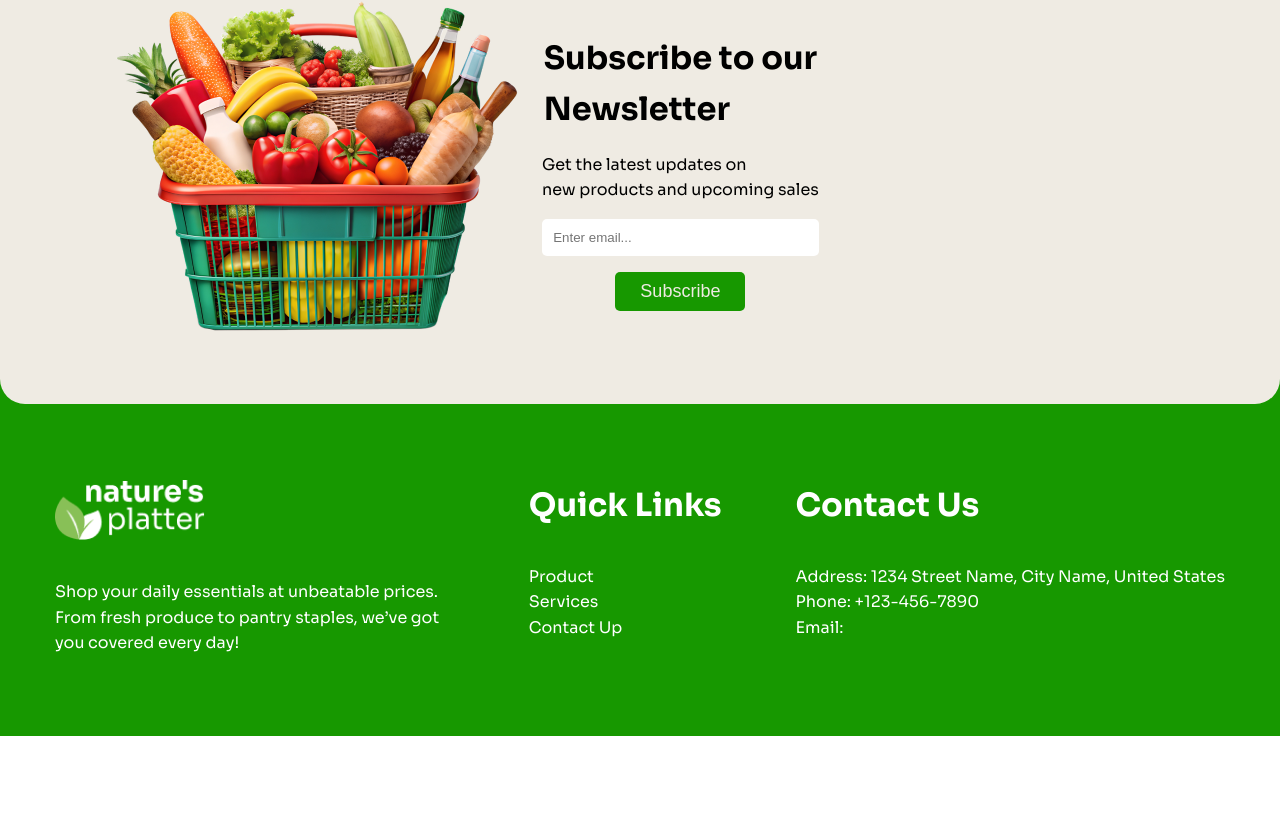
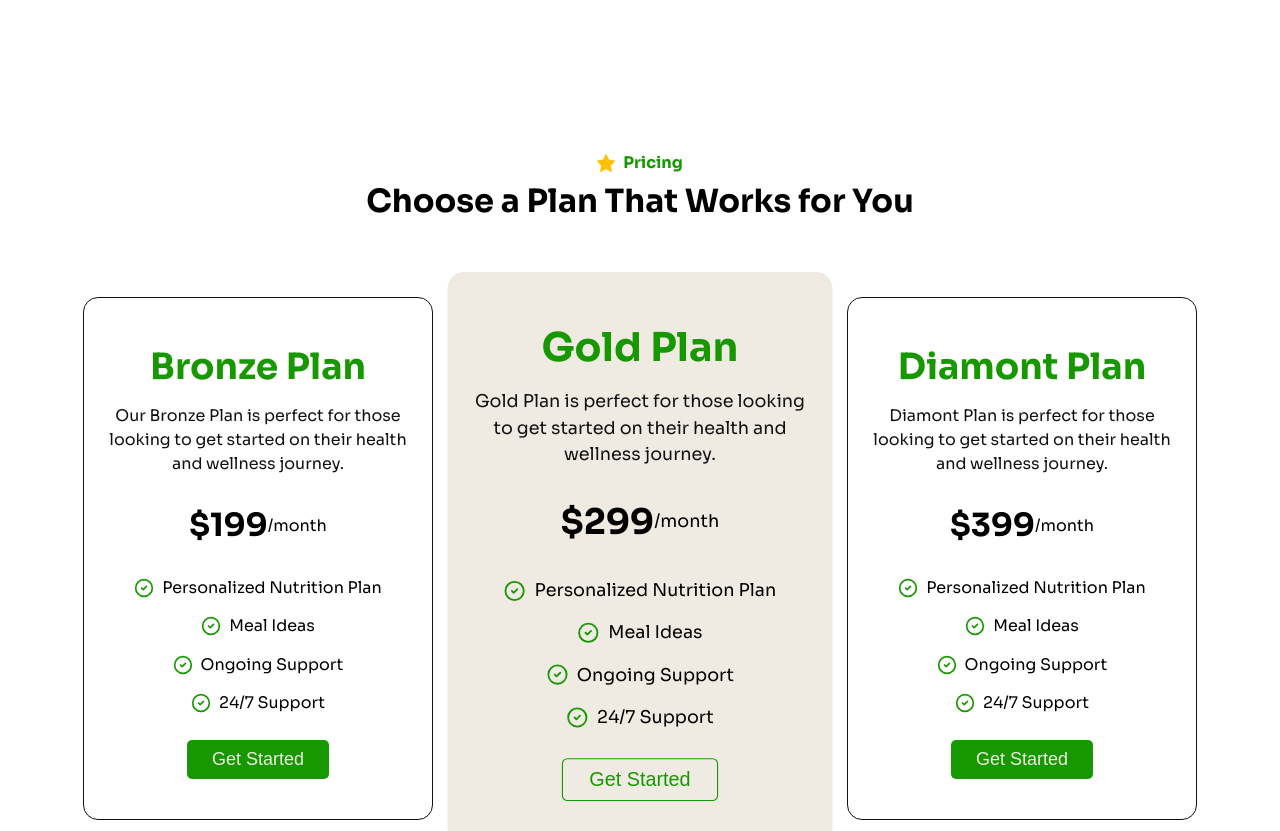
Before and after one commit to shahidul1920/turbo-octo-invention, a React (Vite) app: page /services in a window 1280 px wide. Shown: the part 2300-3131 px from the top of the page. Before the commit the page ends 3036 px from the top, so only its background shows below. Built offline with nearby package versions, Linux system fonts and the light colour scheme.

Commit message:
service page done

```diff
--- a/src/pages/ServicePage.jsx
+++ b/src/pages/ServicePage.jsx
@@ -1,4 +1,4 @@
-import { ChevronRight } from "lucide-react";
+import { ChevronRight, CircleCheck } from "lucide-react";
 import React from "react";
 
 export default function ServicePage() {
@@ -143,6 +143,120 @@ export default function ServicePage() {
           </div>
         </div>
       </div>
+
+      {/* pricing */}
+
+      <div className="pricingSec">
+
+        <div className="title container">
+          <div className="subTitle">
+          <img src="/star.png" alt="" />
+          <h4>Pricing</h4>
+          </div>
+          <h1>Choose a Plan That Works for You</h1>
+        </div>
+
+        <div className="container flex flex-cn">
+
+          {/* 1 */}
+
+          <div className="priceCard">
+
+            <div className="headNp">
+              <h2>Bronze Plan</h2>
+              <p>
+                Our Bronze Plan is perfect for those looking to get started on
+                their health and wellness journey.
+              </p>
+            </div>
+
+            <div className="price">
+              <h1>$199</h1><span>/month</span>
+            </div>
+
+            <div className="featureList">
+              <ul>
+                <li><CircleCheck /> Personalized nutrition plan</li>
+                <li><CircleCheck /> Meal ideas</li>
+                <li><CircleCheck /> Ongoing support</li>
+                <li><CircleCheck /> 24/7 Support</li>
+              </ul>
+            </div>
+
+            <div className="button">
+              <button className="btn btn-p">Get Started</button>
+            </div>
+
+          </div>
+
+          {/* 2 */}
+
+          <div className="priceCard">
+
+            <div className="headNp">
+              <h2>Gold Plan</h2>
+              <p>
+                Gold Plan is perfect for those looking to get started on
+                their health and wellness journey.
+              </p>
+            </div>
+
+            <div className="price">
+              <h1>$299</h1><span>/month</span>
+            </div>
+
+            <div className="featureList">
+              <ul>
+                <li><CircleCheck /> Personalized nutrition plan</li>
+                <li><CircleCheck /> Meal ideas</li>
+                <li><CircleCheck /> Ongoing support</li>
+                <li><CircleCheck /> 24/7 Support</li>
+              </ul>
+            </div>
+
+            <div className="button">
+              <button className="btn btn-s">Get Started</button>
+            </div>
+
+          </div>
+
+          {/* 3 */}
+
+          <div className="priceCard">
+
+            <div className="headNp">
+              <h2>Diamont Plan</h2>
+              <p>
+                Diamont Plan is perfect for those looking to get started on
+                their health and wellness journey.
+              </p>
+            </div>
+
+            <div className="price">
+              <h1>$399</h1><span>/month</span>
+            </div>
+
+            <div className="featureList">
+              <ul>
+                <li><CircleCheck /> Personalized nutrition plan</li>
+                <li><CircleCheck /> Meal ideas</li>
+                <li><CircleCheck /> Ongoing support</li>
+                <li><CircleCheck /> 24/7 Support</li>
+              </ul>
+            </div>
+
+            <div className="button">
+              <button className="btn btn-p">Get Started</button>
+            </div>
+
+          </div>
+
+
+        </div>
+      </div>
+
+
+
     </div>
   );
 }
--- a/src/scss/_design.scss
+++ b/src/scss/_design.scss
@@ -608,3 +608,69 @@ header{
         }
     }
 }
+
+.pricingSec{
+    padding: 140px 0;
+    .title.container{
+        text-align: center;
+        padding: 70px 0;
+        .subTitle{
+            display: flex;
+            gap: .5rem;
+            align-items: center;
+            justify-content: center;
+            color: var(--primary);
+        }
+    }
+    .container{
+        gap: 2rem;
+        .priceCard{
+            max-width: 350px;
+            padding: 2.5rem 1.5rem;
+            border: var(--text) 1px solid;
+            border-radius: 15px;
+            text-align: center;
+            display: grid;
+            gap: 1.5rem;
+            &:nth-child(2){
+                border: none;
+                background: var(--secondary);
+                scale: 1.1;
+            }
+            .headNp{
+                h2{
+                    font-size: 36px;
+                    color: var(--primary);
+                    margin-bottom: .5rem;
+                }
+                p{
+                    font-size: 16px;
+                    color: var(--text);
+                    line-height: 16*1.5px;
+                }
+            }
+            .price{
+                display: flex;
+                align-items: center;
+                justify-content: center;
+            }
+            .featureList{
+                ul{
+                    display: grid;
+                    gap: .8rem;
+                    li{
+                        display: flex;
+                        gap: .5rem;
+                        align-items: center;
+                        justify-content: center;
+                        svg{
+                            width: 20px;
+                            height: auto;
+                            color: var(--primary);
+                        }
+                    }
+                }
+            }
+        }
+    }
+}
--- a/src/scss/index.css
+++ b/src/scss/index.css
@@ -662,7 +662,8 @@ header .mainheader .flexnav {
 }
 .faq .container .image {
   max-width: 500px;
-  height: 650px;
+  min-height: 650px;
+  max-height: 750px;
 }
 .faq .container .image img {
   width: 100%;
@@ -670,6 +671,68 @@ header .mainheader .flexnav {
   -o-object-fit: cover;
      object-fit: cover;
   border-radius: 25px;
+}
+
+.pricingSec {
+  padding: 140px 0;
+}
+.pricingSec .title.container {
+  text-align: center;
+  padding: 70px 0;
+}
+.pricingSec .title.container .subTitle {
+  display: flex;
+  gap: 0.5rem;
+  align-items: center;
+  justify-content: center;
+  color: var(--primary);
+}
+.pricingSec .container {
+  gap: 2rem;
+}
+.pricingSec .container .priceCard {
+  max-width: 350px;
+  padding: 2.5rem 1.5rem;
+  border: var(--text) 1px solid;
+  border-radius: 15px;
+  text-align: center;
+  display: grid;
+  gap: 1.5rem;
+}
+.pricingSec .container .priceCard:nth-child(2) {
+  border: none;
+  background: var(--secondary);
+  scale: 1.1;
+}
+.pricingSec .container .priceCard .headNp h2 {
+  font-size: 36px;
+  color: var(--primary);
+  margin-bottom: 0.5rem;
+}
+.pricingSec .container .priceCard .headNp p {
+  font-size: 16px;
+  color: var(--text);
+  line-height: 24px;
+}
+.pricingSec .container .priceCard .price {
+  display: flex;
+  align-items: center;
+  justify-content: center;
+}
+.pricingSec .container .priceCard .featureList ul {
+  display: grid;
+  gap: 0.8rem;
+}
+.pricingSec .container .priceCard .featureList ul li {
+  display: flex;
+  gap: 0.5rem;
+  align-items: center;
+  justify-content: center;
+}
+.pricingSec .container .priceCard .featureList ul li svg {
+  width: 20px;
+  height: auto;
+  color: var(--primary);
 }
 
 .navIcnM {
```
Also changed, not shown: 1 other file (tests, documents, lock files or other folders).
